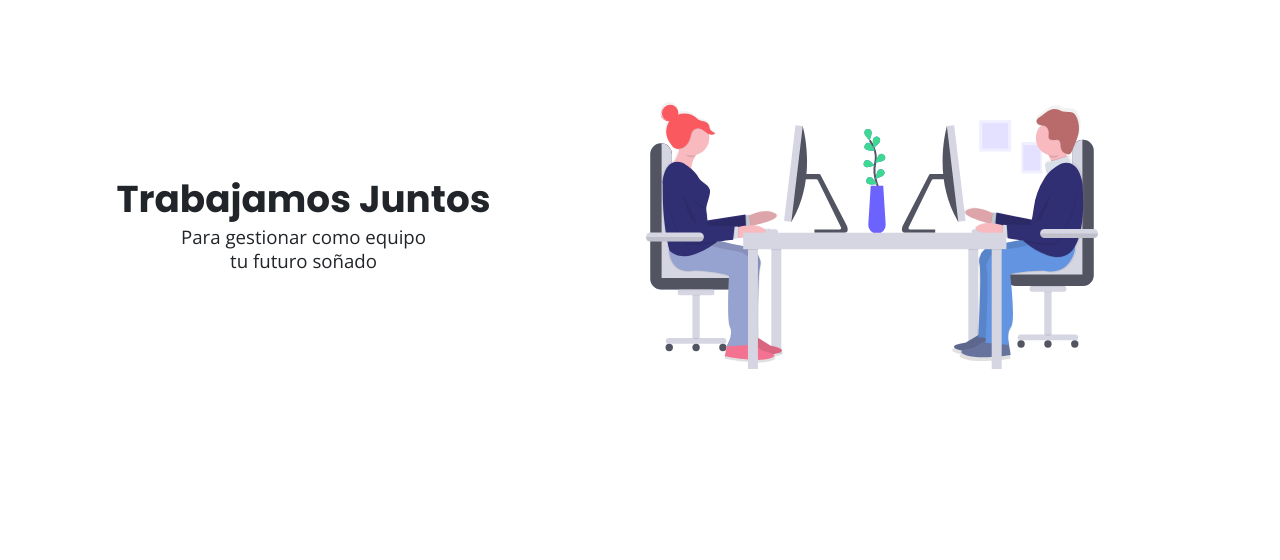
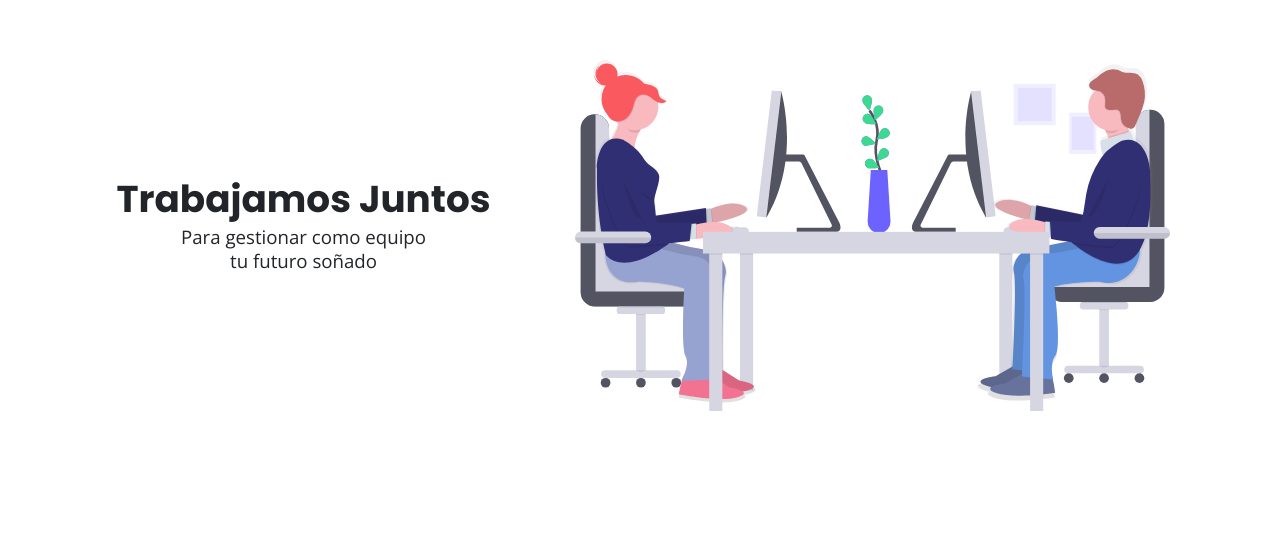
Before and after one commit to gcpadilla/rc-fullstack-8d-final-jobs, a React (Create React App) app in the folder frontend/: page / in a window 1280 px wide. Shown: the part 1840-2400 px from the top of the page. Built offline with nearby package versions, Linux system fonts and the light colour scheme; no server answers.

Commit message:
changes in landingPage

```diff
--- a/frontend/src/App.css
+++ b/frontend/src/App.css
@@ -247,6 +247,10 @@ html {
     line-height: 18pt;
   }
 
+  .imgSizeLanding{
+    width: 70%;
+  }
+
 @media (min-width: 768px) {
   .logoPortada{
     width: 50rem;
@@ -336,6 +340,9 @@ html {
   .textDown {
     font-size: 14pt;
     line-height: 18pt;
+  }
+  .imgSizeLanding{
+    width: 100%;
   }
 }
 
--- a/frontend/src/components/BodyDown.jsx
+++ b/frontend/src/components/BodyDown.jsx
@@ -13,7 +13,7 @@ const BodyDown = () => {
                 <p className="textDown text-center">Para gestionar como equipo <br /> tu futuro soñado </p>
             </div>
                 <div className="ml-5 col-sm-12 col-md-6 d-flex justify-content-center">
-                <img src={Team} alt="Team" />
+                <img src={Team} alt="Team" className="imgSizeLanding" />
                 </div>
         </div>
         <div>
```
